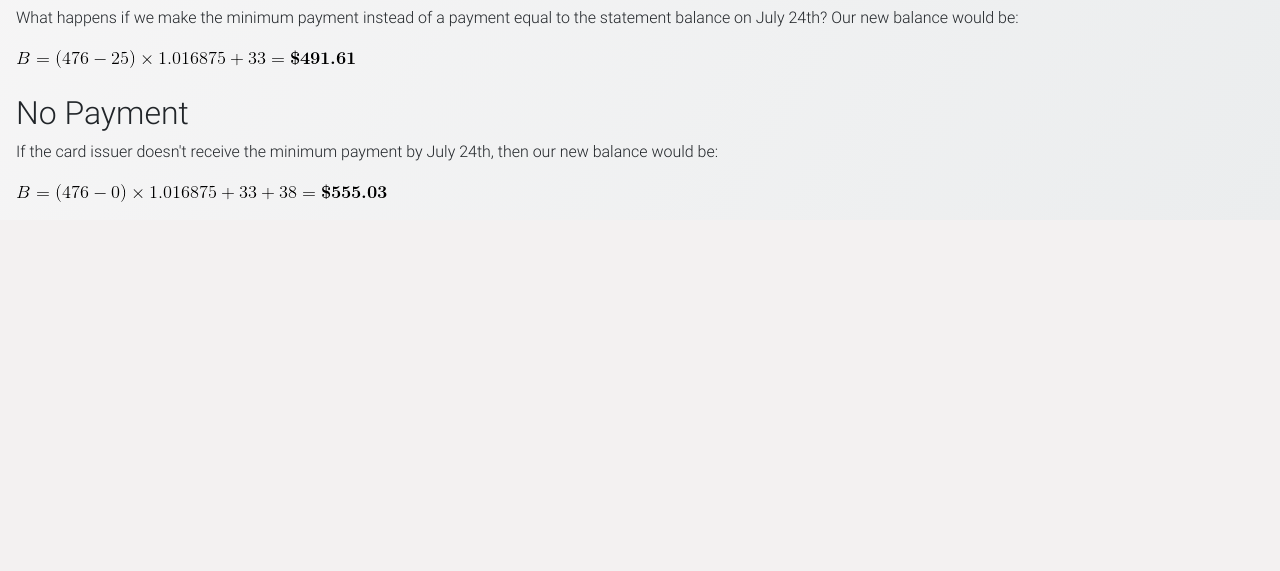
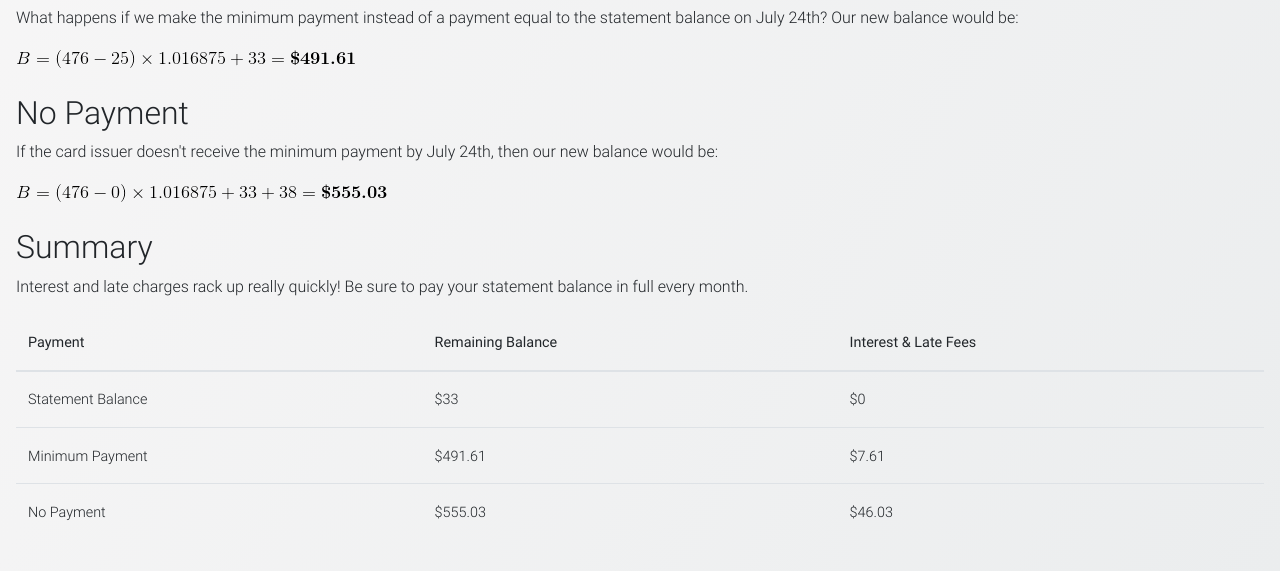
Before and after one commit to rahulsarathy/yield-curve, a Django app: template templates/credit_cards.html in a window 1280 px wide. Shown: the part 1677-2248 px from the top of the page. Before the commit the page ends 1879 px from the top, so only its background shows below. Run offline with Django 3.2, Linux system fonts and the light colour scheme; the template is opened without the code that fills it, so the values that code supplies are empty; some libraries are stand-ins or nearby versions.

Commit message:
Add a summary on the different credit card payment strategies.

```diff
--- a/templates/credit_cards.html
+++ b/templates/credit_cards.html
@@ -87,11 +87,13 @@
 
 <p>Credit card issuers advertise their interest rates as an APR (annual percentage rate). Balances are compounded monthly, which means that the interest is calculated every month. Since compounding is the principle of calculating interest on top of interest, we can find the monthly interest rate like so:</p>
 
+{# I = \sqrt[12]{APR} #}
 <img src="{% static 'img/interest_calc.png' %}">
 <br>
 <br>
 <p>Or, in the case of our sample card:</p>
 
+{# I = \sqrt[12]{1.2224} = 1.0168754874 #}
 <img src="{% static 'img/interest_rate_calc.png' %}">
 <br><br>
 
@@ -114,7 +116,37 @@
 <p>If the card issuer doesn't receive the minimum payment by July 24th, then our new balance would be:</p>
 
 <img src="{% static 'img/no_payment_calc.png' %}">
+<br><br>
+
+<h2>Summary</h2>
+
+<p>Interest and late charges rack up really quickly! Be sure to pay your statement balance in full every month.</p>
+
+<table class="table table-hover">
+  <thead>
+    <tr>
+      <th scope="col">Payment</th>
+      <th scope="col">Remaining Balance</th>
+      <th scope="col">Interest & Late Fees</th>
+    </tr>
+  </thead>
+  <tbody>
+    <tr>
+      <td>Statement Balance</td>
+      <td>$33</td>
+      <td>$0</td>
+    </tr>
+    <tr>
+      <td>Minimum Payment</td>
+      <td>$491.61</td>
+      <td>$7.61</td>
+    </tr>
+    <tr>
+      <td>No Payment</td>
+      <td>$555.03</td>
+      <td>$46.03</td>
+    </tr>
+    </tr>
+  </tbody>
+</table>
 {% endblock %}
-
-{# (1 + I / 12)^12 = 1.2224 #}
-{# 1 + I / 12 =  1.0168754874 #}
```
